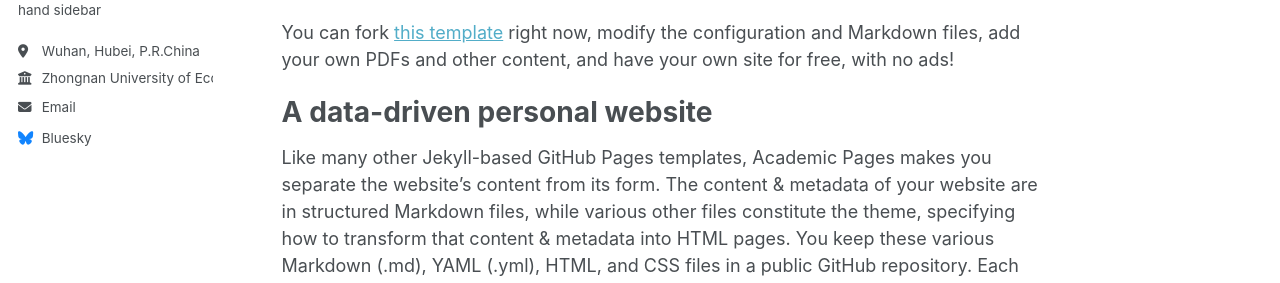
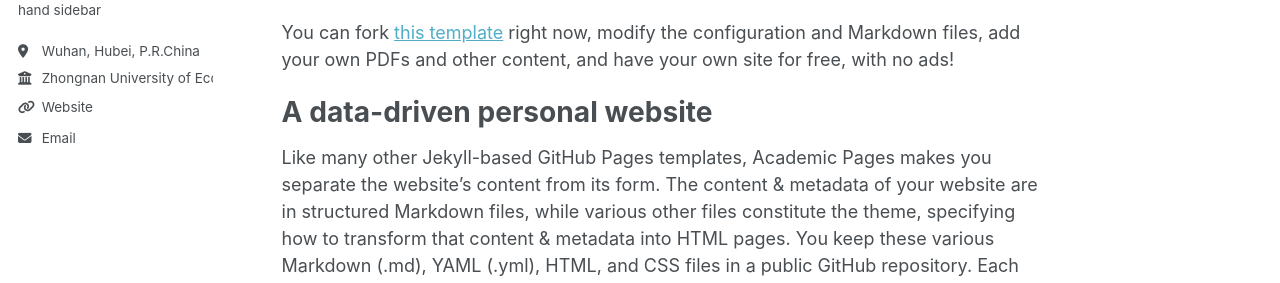
Before and after one commit to gzdaigzn/zenghao.github.io, a Jekyll site: the page built from _pages/about.md, in a window 1280 px wide. Shown: the part 390-673 px from the top of the page. Built offline with Jekyll 4.4.1, drawn with Linux system fonts in a browser that asks for light colours; a script that is not in the unit is left out.

Commit message:
Update _config.yml

```diff
--- a/_config.yml
+++ b/_config.yml
@@ -23,13 +23,13 @@ repository               : "academicpages/academicpages.github.io"
 #               Additional customization can be done by editing /_includes/author-profile.html
 author:
   # Biographic information
-  avatar           : "avatar.png"
+  avatar           : "avatar.jpg"
   name             : "Zeng Hao"
   pronouns         : # example: "she/her"
   bio              : "Short biography for the left-hand sidebar"
   location         : "Wuhan, Hubei, P.R.China"
   employer         : "Zhongnan University of Economics and Law"
-  uri              : # URL
+  uri              : "https://orcid.org/my-orcid?orcid=0009-0006-1836-1017"
   email            : "gzdaigzn419@163.com"
 
   # Academic websites
@@ -54,7 +54,7 @@ author:
 
   # Social media
   artstation       : # Username
-  bluesky          : "bsky.app" # Replace this with you Bluesky username
+  bluesky          : # "bsky.app" # Replace this with you Bluesky username
   facebook         : # Username
   flickr           : # Username
   foursquare       : # Username
```
